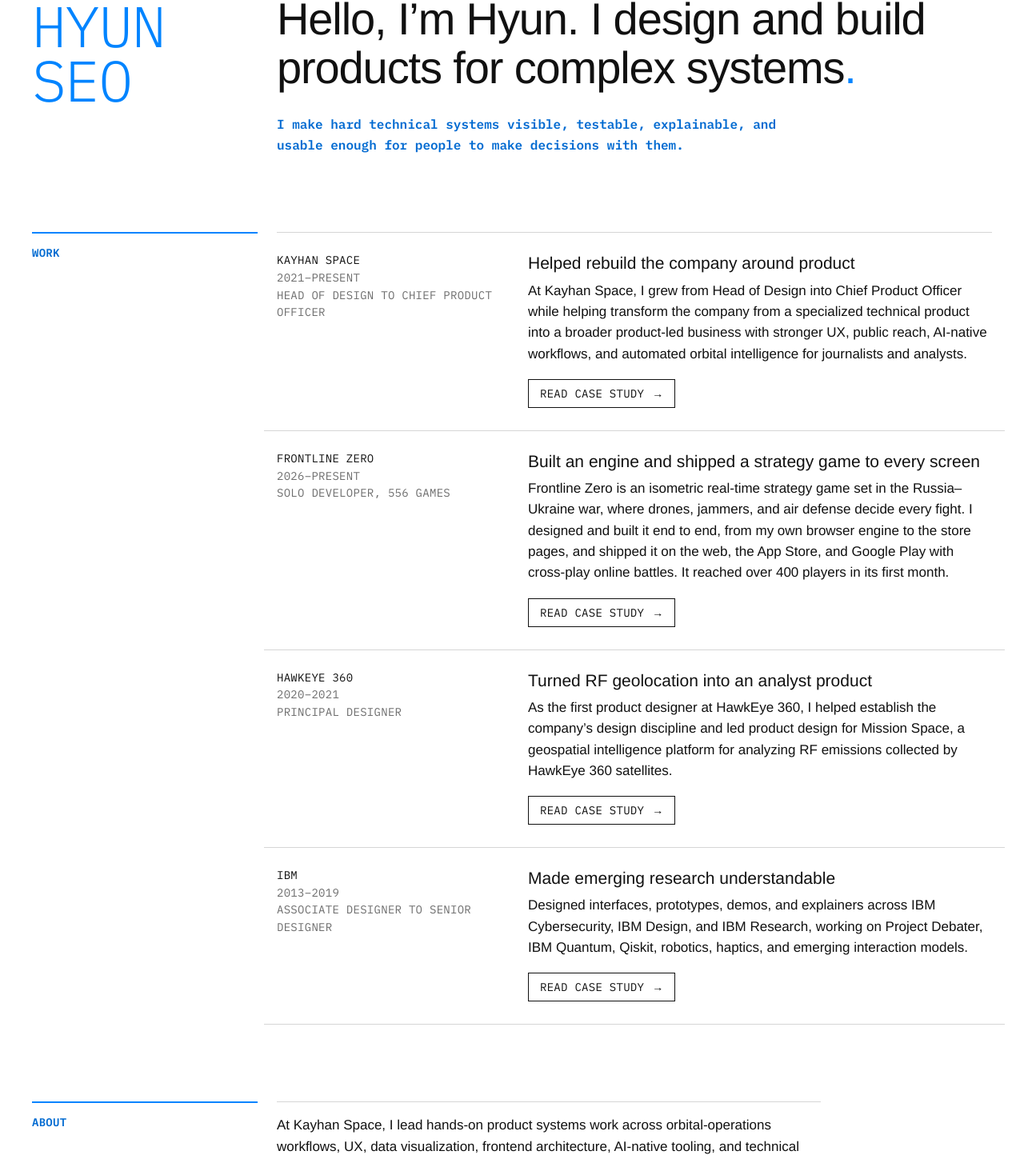
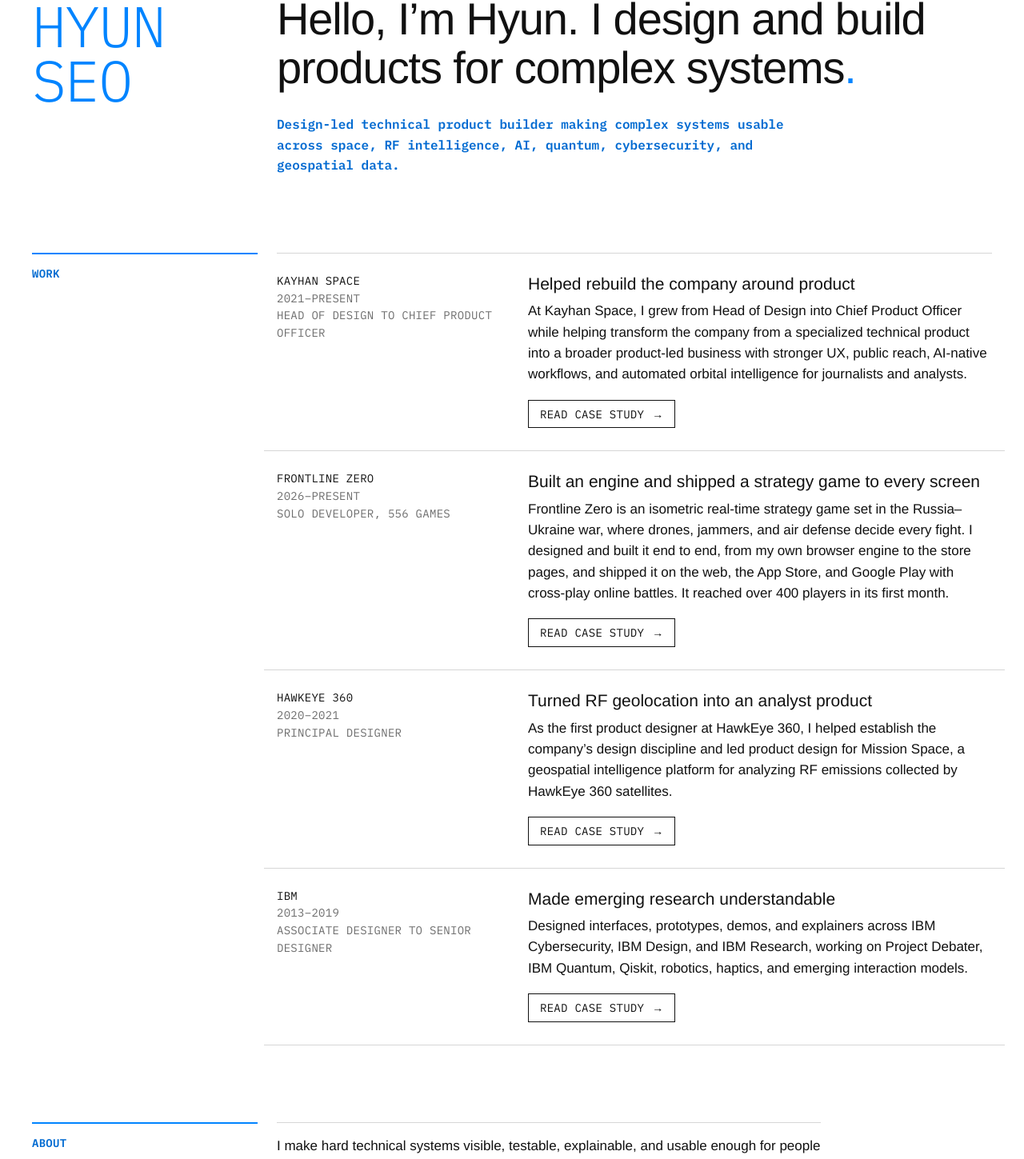
Before and after one commit to hyundotio/portfolio, a Next.js app: page / in a window 1280 px wide. Shown: the part 136-1585 px from the top of the page at 80% size. Built offline with nearby package versions, Linux system fonts and the light colour scheme; no server answers.

Commit message:
Use the resume tagline on the home page
The intro already says what I do; the tagline now says where, matching
the resume. The 'hard technical systems' line moves back to open About.

```diff
--- a/app/page.tsx
+++ b/app/page.tsx
@@ -3,13 +3,12 @@ import { WORK_DATA } from "@/content/work";
 import {
   aboutParagraphs,
   intro,
+  tagline,
   links,
   resumePdfHref,
 } from "@/content/site";
 
 export default function Home() {
-  const [lead, ...about] = aboutParagraphs;
-
   return (
     <>
       <section className="page-head home-head grid">
@@ -23,7 +22,7 @@ export default function Home() {
             {intro.replace(/\.$/, "")}
             <span className="accent">.</span>
           </h1>
-          <p className="tagline prose reveal reveal-3">{lead}</p>
+          <p className="tagline prose reveal reveal-3">{tagline}</p>
         </div>
       </section>
 
@@ -60,7 +59,7 @@ export default function Home() {
           About
         </h2>
         <div className="col-text prose">
-          {about.map((paragraph) => (
+          {aboutParagraphs.map((paragraph) => (
             <p key={paragraph}>{paragraph}</p>
           ))}
         </div>
--- a/content/site.ts
+++ b/content/site.ts
@@ -1,5 +1,9 @@
 export const intro =
   "Hello, I’m Hyun. I design and build products for complex systems.";
+
+// Same line as the resume's tagline.
+export const tagline =
+  "Design-led technical product builder making complex systems usable across space, RF intelligence, AI, quantum, cybersecurity, and geospatial data.";
 
 export const aboutParagraphs = [
   "I make hard technical systems visible, testable, explainable, and usable enough for people to make decisions with them.",
```
